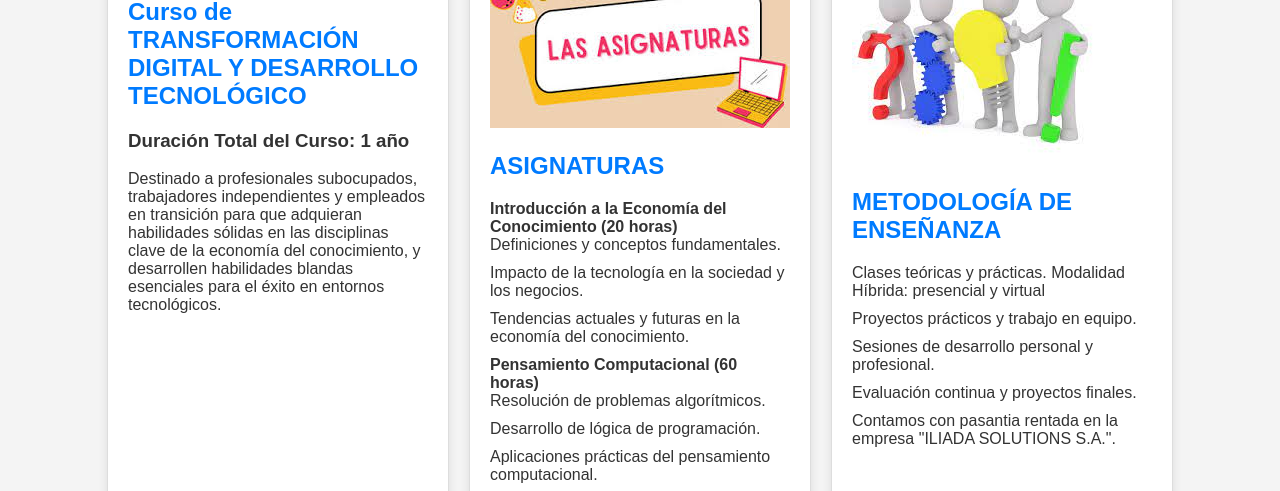
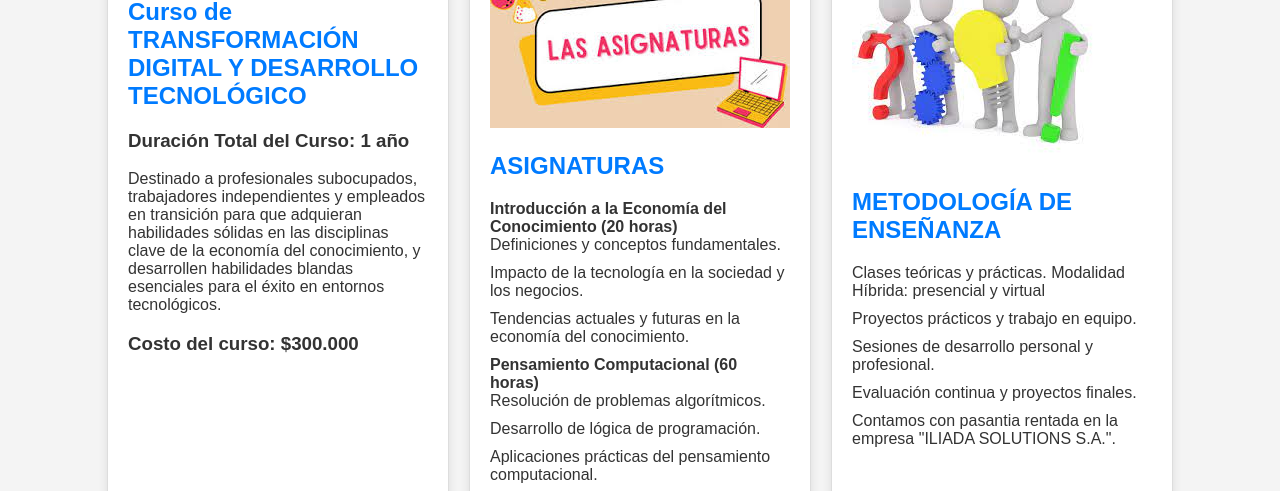
Before and after one commit to renetarifa/TRANSFORMACION-DIGITAL-Y-DESARROLLO-TECNOLOGICO, a plain HTML site: page index.html in a window 1280 px wide. Shown: the part 249-740 px from the top of the page. Drawn offline with Linux system fonts and the light colour scheme.

Commit message:
Add files via upload

```diff
--- a/index.html
+++ b/index.html
@@ -22,6 +22,7 @@
             <h2>Curso de TRANSFORMACIÓN DIGITAL Y DESARROLLO TECNOLÓGICO</h2>
             <h3>Duración Total del Curso: 1 año</h3>
             <p>Destinado a profesionales subocupados, trabajadores independientes y empleados en transición para que adquieran habilidades sólidas en las disciplinas clave de la economía del conocimiento, y desarrollen habilidades blandas esenciales para el éxito en entornos tecnológicos.</p>
+            <h3>Costo del curso: $300.000</h3>
         </section>
 
         <section class="card" id="asignaturaCard">
```
